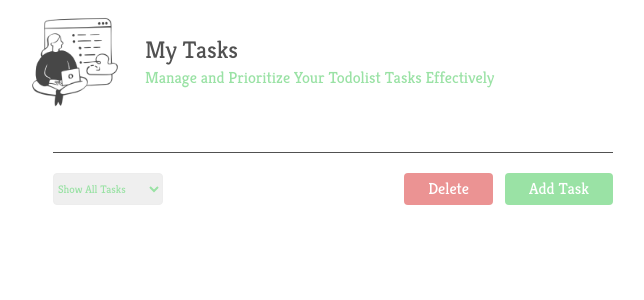
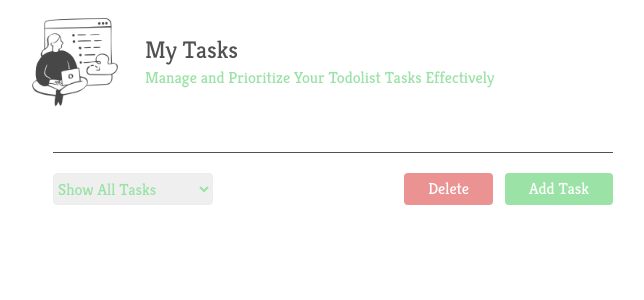
Before and after one commit to AhmadJanuarr/todolist-task-manager, a React (Vite) app: page / in a window 1280 px wide. Shown: the top 300 px of the page, without its empty margins (307-951 px from the left). Built offline with nearby package versions, Linux system fonts and the light colour scheme.

Commit message:
refactor : cleaning on code

```diff
--- a/src/component/Tasks/index.jsx
+++ b/src/component/Tasks/index.jsx
@@ -22,11 +22,10 @@ function TaskHeader({
   console.log(selectedTasksById);
   return (
     <div className="flex justify-between w-full py-5">
-      <div className="hidden text-2xl">Tasks</div>
       <select
         name="name"
         id="name"
-        className="w-[10em] border rounded text-[11px] border-gray text-green"
+        className="w-[10em] laptop:text-[16px] border rounded text-[11px] border-gray text-green"
       >
         <option value="Show All Tasks">Show All Tasks</option>
         <option value="Show In Progress">Show in Progress</option>
@@ -55,7 +54,7 @@ export default function TasksList({
 }) {
   return (
     <>
-      <div className="w-full desktop:h-[42em] laptop:h-[20em] rounded laptop:p-7 px-4 overflow-y-auto ">
+      <div className="w-full desktop:h-[42em] laptop:h-[20em] rounded laptop:p-7 px-4 overflow-y-auto">
         <hr />
         <TaskHeader
           addTaskForm={addTaskForm}
```
